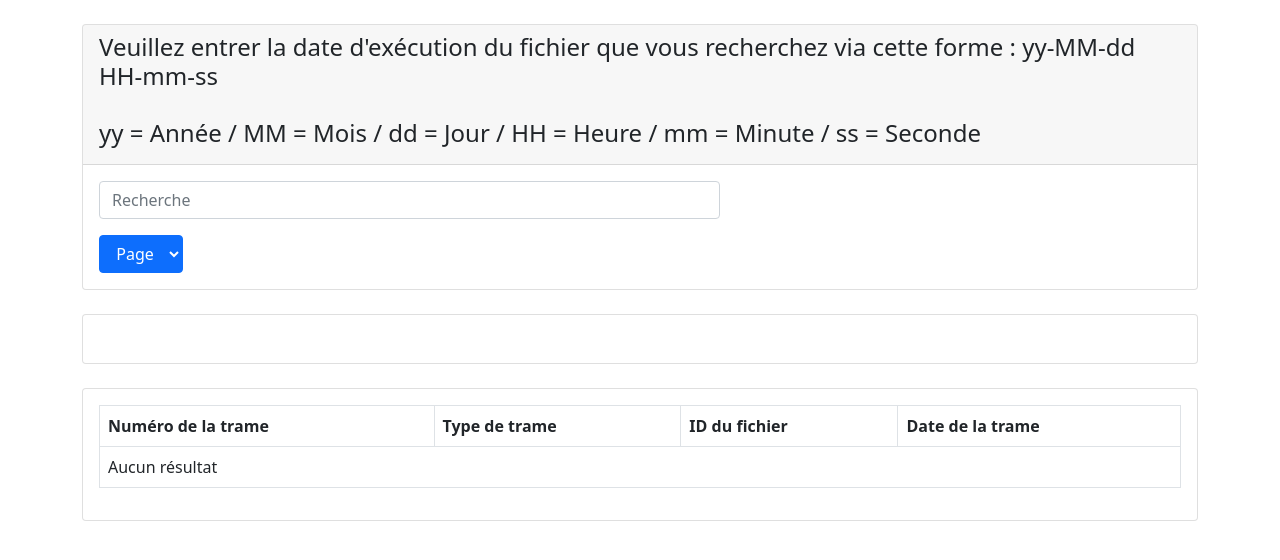
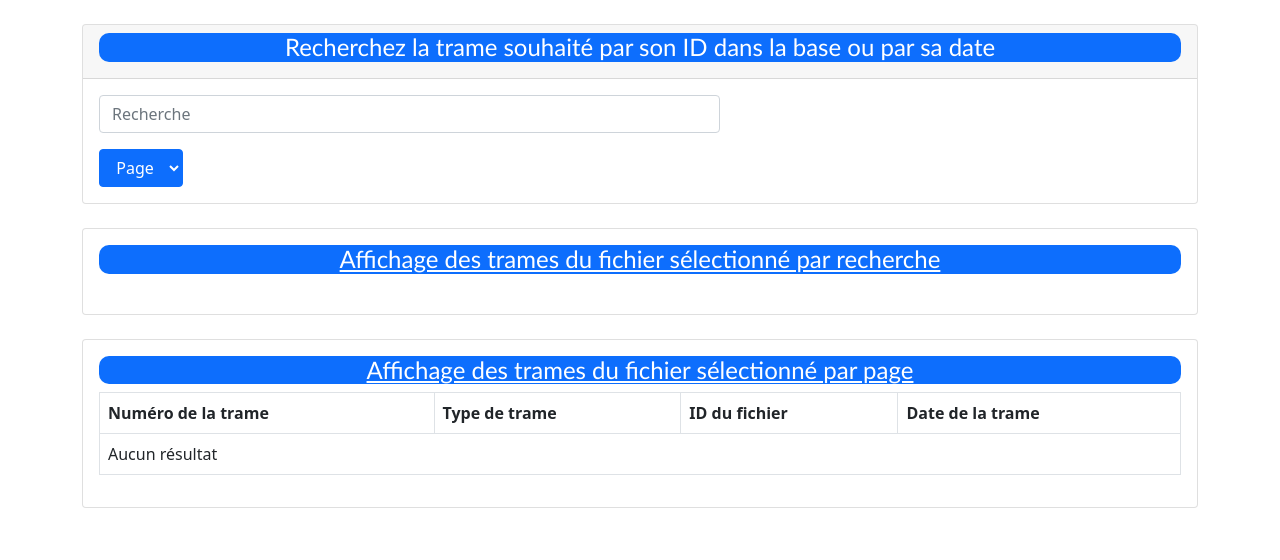
Before and after one commit to Lord83700/Projet-Thales, a PHP site: page /affiche.php?numfic=1 in a window 1280 px wide. Shown: the part 64-624 px from the top of the page. Run offline with PHP 8.4, Linux system fonts and the light colour scheme; data that the repository does not hold is empty; some libraries are stand-ins or nearby versions.

Commit message:
Fix Site

```diff
--- a/Site/affiche.php
+++ b/Site/affiche.php
@@ -54,7 +54,7 @@ if (isset($_GET["numfic"])) {
                 <div class="col-md-12">
                     <div class="card mt-4">
                         <div class="card-header">
-                            <h4>Veuillez entrer la date d'exécution du fichier que vous recherchez via cette forme : yy-MM-dd HH-mm-ss <br><br>yy = Année / MM = Mois / dd = Jour / HH = Heure / mm = Minute / ss = Seconde</h4>
+                        <h4 class="text-center font">Recherchez la trame souhaité par son ID dans la base ou par sa date</h4>
                         </div>
                         <div class="card-body">
                             <div class="row">
@@ -64,7 +64,7 @@ if (isset($_GET["numfic"])) {
                                     </div>
                                     </form>
                                     <form method="GET" action="">
-                                        <select id="selec_page" name="page" class="btn btn-primary" onchange="this.form.submit();">
+                                        <select id="selec_page" name="page" class="btn btn-primary page" onchange="this.form.submit();">
                                             <option value="Select">Page <?php if(isset($_GET['page'])){echo $_GET['page'];} ?></option>
                                             <?php
                                             if ($totalpage > 1) {
@@ -86,6 +86,7 @@ if (isset($_GET["numfic"])) {
                     <div class="card mt-4">
                         <div class="card-body">
                             <table id="result" class="table table-bordered">
+                            <h4 class="text-center text-decoration-underline font">Affichage des trames du fichier sélectionné par recherche</h4>
                             </table>
                         </div>
                     </div>
@@ -95,6 +96,7 @@ if (isset($_GET["numfic"])) {
                     <div class="card mt-4">
                         <div class="card-body">
                             <table class="table table-bordered">
+                            <h4 class="text-center text-decoration-underline font">Affichage des trames du fichier sélectionné par page</h4>
                                     <tr>
                                         <th>Numéro de la trame</th>
                                         <th>Type de trame</th>
--- a/Site/index.php
+++ b/Site/index.php
@@ -35,7 +35,7 @@ if(isset($_SESSION['supprok']))
                 <div class="col-md-12">
                     <div class="card mt-4">
                         <div class="card-header">
-                            <h4>Veuillez entrer la date d'exécution du fichier que vous recherchez via cette forme : yy-MM-dd HH-mm-ss <br><br>yy = Année / MM = Mois / dd = Jour / HH = Heure / mm = Minute / ss = Seconde</h4>
+                            <h4 class="text-center font">Recherchez le fichier souhaité par son ID dans la base, par son nom ou par sa date</h4>
                             <h5><?php if(isset($message)){echo $message;} ?></h5>
                         </div>
                         <div class="card-body">
@@ -57,6 +57,7 @@ if(isset($_SESSION['supprok']))
                     <div class="card mt-4">
                         <div class="card-body">
                             <table id="result" class="table table-bordered">
+                            <h4 class="text-center text-decoration-underline font">Affichage des fichiers par recherche</h4>
                             </table>
                         </div>
                     </div>
@@ -66,6 +67,7 @@ if(isset($_SESSION['supprok']))
                     <div class="card mt-4">
                         <div class="card-body">
                             <table id="data-table" class="table table-bordered">
+                                <h4 class="text-center text-decoration-underline font">Affichage des 5 derniers fichiers insérés dans la base de données</h4>
                             </table>
                         </div>
                     </div>
--- a/Site/style.css
+++ b/Site/style.css
@@ -39,7 +39,14 @@
     color: white;
 }
 
-.btn:hover {
-    background-color: #790f0f;
+.page:hover {
+    background-color: #0d408b;
     color: white;
 }
+
+.font {
+    font-family: 'Gill Sans', 'Gill Sans MT', Calibri, 'Trebuchet MS', sans-serif;
+    background-color:#0d6efd;
+    color: white;
+    border-radius: 10px;
+}
--- a/Site/trame.php
+++ b/Site/trame.php
@@ -39,6 +39,7 @@ session_start();
                     <div class="card mt-4">
                         <div class="card-body">
                             <table class="table table-bordered">
+                            <h4 class="text-center font">Affichage des informations concernant la trame choisi</h4>
                                     <?php
                                         include ("base.php");
 
```
Also changed, not shown: Site/fetchtrame.php (+11 -3 lines).
